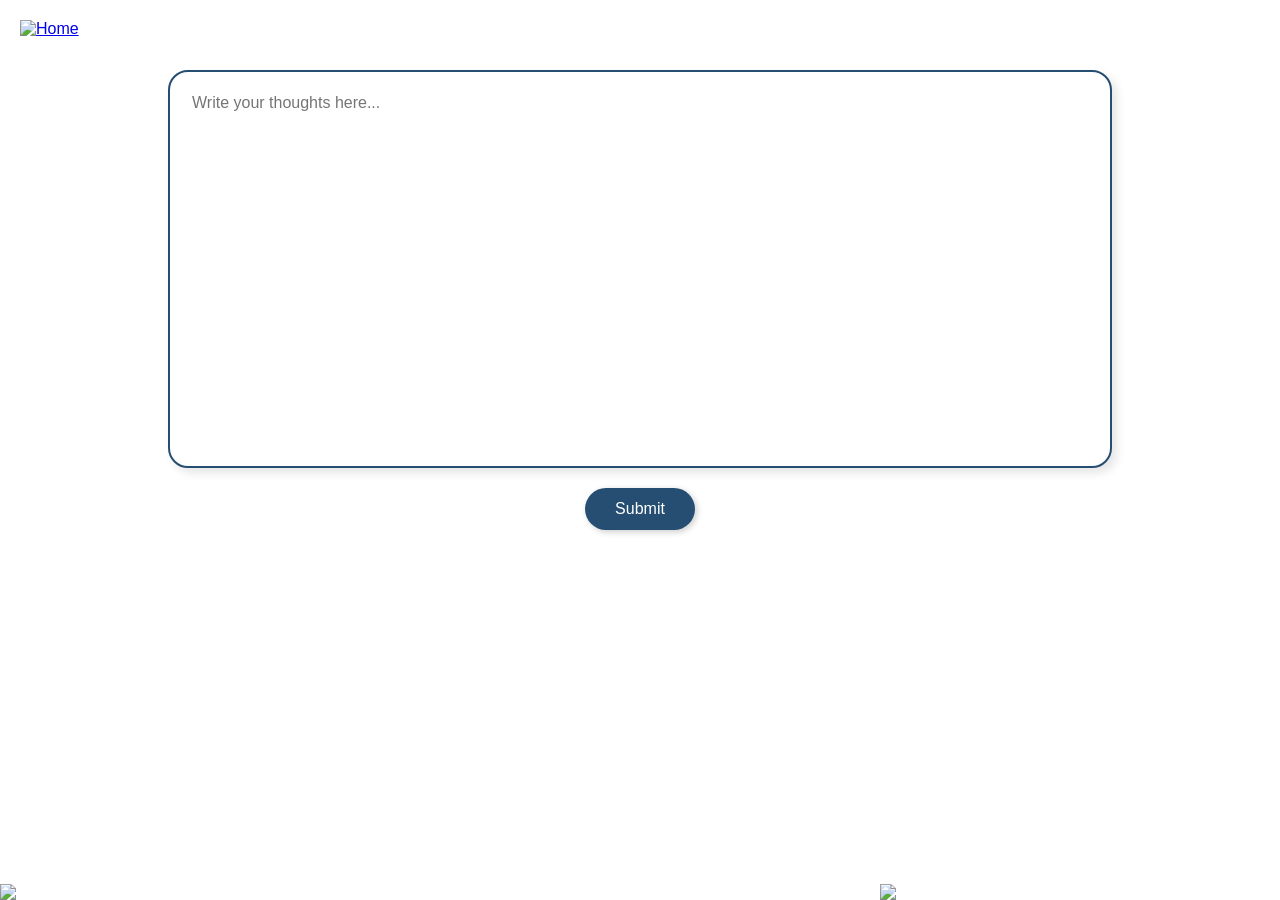
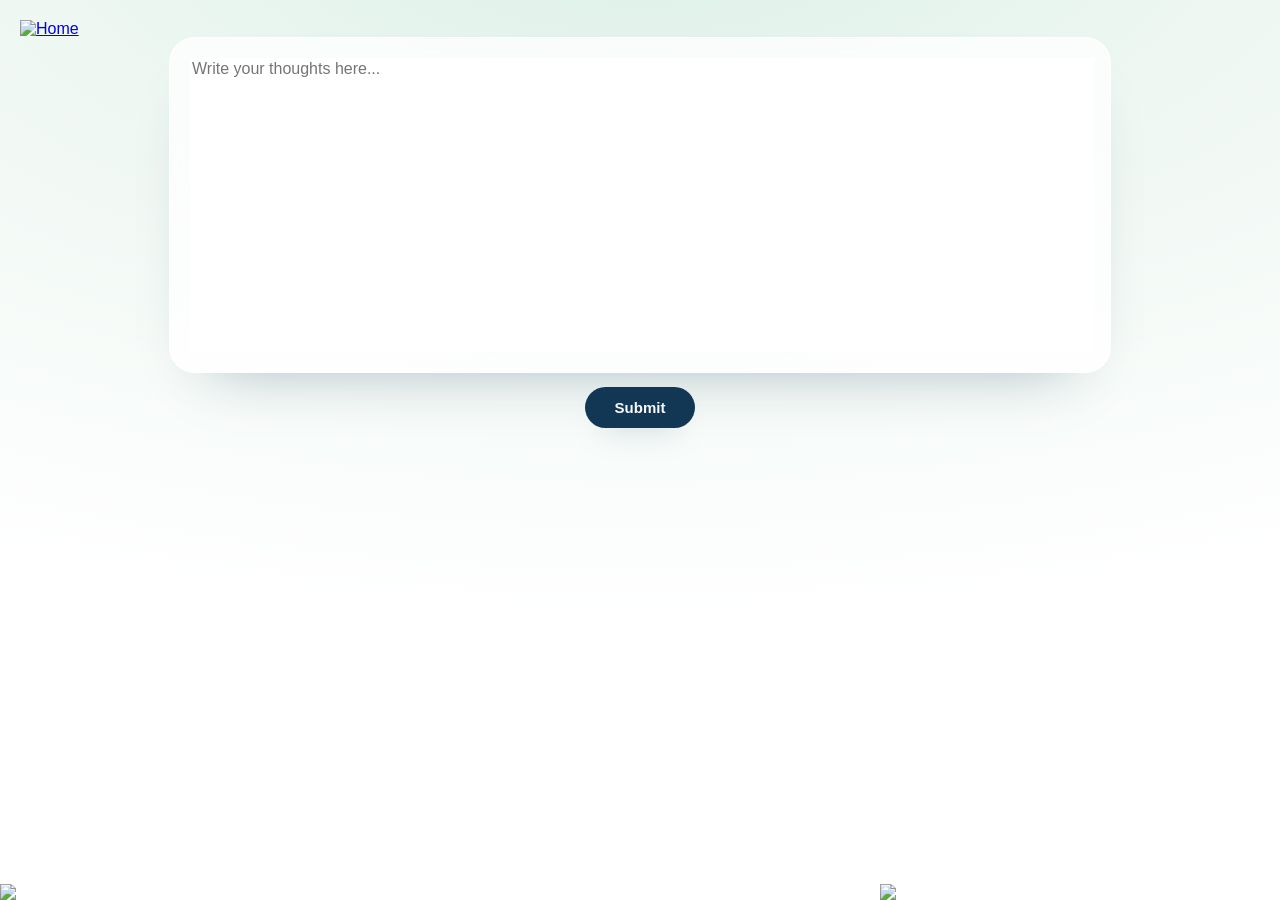

add delete, search, bookmarks, photo attach, forgot password, persistent chat, UI polish

--- a/journal/journal.css
+++ b/journal/journal.css
@@ -5,44 +5,47 @@
 
 body {
   margin: 0;
-  font-family: 'Montserrat', sans-serif;
-  background-color: white;
-  position: relative;
+  font-family: 'Nunito', 'Montserrat', sans-serif;
+  background: radial-gradient(120% 80% at 50% -10%, #DBF0E7 0%, #EEF7F2 40%, #fff 100%);
   min-height: 100vh;
+  position: relative;
   overflow-x: hidden;
 }
 
 .container {
   text-align: center;
-  padding: 40px 20px 120px;
+  padding: 16px 20px 120px;
   position: relative;
   min-height: 100vh;
   box-sizing: border-box;
 }
 
 .title {
-  font-family: 'Chloe', serif;
+  font-family: 'DM Serif Display', 'Chloe', serif;
   font-size: 32px;
-  color: #254e72;
-  margin-bottom: 30px;
+  font-weight: 400;
+  color: #133855;
+  margin-bottom: 6px;
 }
 
 .entry-box {
   width: 90%;
   max-width: 900px;
   margin: 0 auto;
-  background: white;
-  border: 2px solid #254e72;
-  border-radius: 20px;
+  background: rgba(255, 255, 255, 0.75);
+  backdrop-filter: blur(20px);
+  -webkit-backdrop-filter: blur(20px);
+  border: 1px solid rgba(255, 255, 255, 0.9);
+  border-radius: 26px;
   padding: 20px;
-  box-shadow: 5px 5px 10px rgba(0, 0, 0, 0.1);
+  box-shadow: 0 30px 60px -40px rgba(19, 56, 85, 0.4);
   display: flex;
   flex-direction: column;
 }
 
 textarea {
   width: 100%;
-  height: 350px;
+  height: 290px;
   border: none;
   resize: none;
   font-size: 16px;
@@ -63,7 +66,11 @@ textarea {
   display: flex;
   align-items: center;
   gap: 8px;
+  opacity: 0.65;
+  transition: opacity 0.2s;
 }
+
+.entry-box:hover .footer-left { opacity: 1; }
 
 .footer-icon {
   width: 28px;
@@ -88,20 +95,110 @@ textarea {
 #word-count {
   font-size: 11.5px;
   color: #6b8caa;
-  font-family: 'Montserrat', sans-serif;
+  font-family: 'Nunito', 'Montserrat', sans-serif;
+  display: inline-flex;
+  align-items: center;
+  gap: 5px;
+}
+
+.autosave-dot {
+  width: 6px;
+  height: 6px;
+  border-radius: 50%;
+  background: #82C7A1;
+  display: none;
+}
+
+.autosave-dot.show { display: inline-block; }
+
+/* Journal subtitle: time + page count */
+.journal-subtitle {
+  font: 500 11.5px 'Nunito', 'Montserrat', sans-serif;
+  letter-spacing: 0.18em;
+  text-transform: uppercase;
+  color: #6b8caa;
+  text-align: center;
+  margin: 0 0 4px;
+}
+
+/* Breathing pulse */
+.breathing-pulse {
+  width: 64px;
+  height: 64px;
+  border-radius: 50%;
+  background: radial-gradient(circle, rgba(199, 232, 220, 0.95), rgba(199, 232, 220, 0) 70%);
+  margin: 0 auto 8px;
+  animation: breath-pulse 6s ease-in-out infinite;
+  pointer-events: none;
+}
+
+@keyframes breath-pulse {
+  0%, 100% { transform: scale(0.85); opacity: 0.55; }
+  50%       { transform: scale(1.05); opacity: 0.95; }
+}
+
+/* Top-right pills */
+.top-pills {
+  position: fixed;
+  top: 18px;
+  right: 20px;
+  display: flex;
+  align-items: center;
+  gap: 8px;
+  z-index: 100;
+}
+
+.mood-stamp {
+  background: #FCE8D4;
+  border: 1.5px dashed #F8DCC5;
+  color: #133855;
+  padding: 5px 14px;
+  border-radius: 8px;
+  font: 700 11px 'Nunito', sans-serif;
+  letter-spacing: 0.1em;
+  text-transform: uppercase;
+  transform: rotate(-2deg);
+  display: inline-block;
+}
+
+.streak-pill {
+  display: inline-flex;
+  align-items: center;
+  gap: 6px;
+  padding: 6px 12px;
+  border-radius: 999px;
+  background: rgba(255, 255, 255, 0.65);
+  border: 1px solid #C7E8DC;
+  font: 600 11.5px 'Nunito', sans-serif;
+  color: #133855;
+}
+
+.streak-dot {
+  width: 7px;
+  height: 7px;
+  border-radius: 50%;
+  background: #82C7A1;
+  flex-shrink: 0;
 }
 
 .submit-button {
-  margin-top: 20px;
-  background-color: #254e72;
+  margin-top: 14px;
+  background-color: #133855;
   color: white;
   padding: 12px 30px;
   border: none;
-  border-radius: 25px;
-  font-size: 16px;
-  font-family: 'Montserrat', sans-serif;
+  border-radius: 999px;
+  font-size: 15px;
+  font-family: 'Nunito', 'Montserrat', sans-serif;
+  font-weight: 600;
   cursor: pointer;
-  box-shadow: 2px 2px 6px rgba(0,0,0,0.2);
+  box-shadow: 0 16px 28px -18px rgba(19, 56, 85, 0.5);
+  transition: transform 0.15s ease, box-shadow 0.15s ease;
+}
+
+.submit-button:hover {
+  transform: translateY(-1px);
+  box-shadow: 0 20px 32px -16px rgba(19, 56, 85, 0.6);
 }
 
 /* Floating success message */
@@ -224,6 +321,51 @@ textarea {
   height: 40px;
   cursor: pointer;
 }
+
+/* Image preview */
+.img-preview-area {
+  display: none;
+  position: relative;
+  padding: 10px 0 12px;
+  border-bottom: 1px solid #f0f2f0;
+  margin-bottom: 6px;
+}
+
+.img-preview-area.show { display: block; }
+
+.img-preview {
+  max-height: 180px;
+  max-width: 100%;
+  border-radius: 12px;
+  object-fit: contain;
+  display: block;
+}
+
+.img-remove-btn {
+  position: absolute;
+  top: 6px;
+  right: 4px;
+  width: 22px;
+  height: 22px;
+  border-radius: 50%;
+  background: rgba(19, 56, 85, 0.55);
+  border: none;
+  color: #fff;
+  font-size: 16px;
+  line-height: 1;
+  cursor: pointer;
+  display: flex;
+  align-items: center;
+  justify-content: center;
+  padding: 0;
+  transition: background 0.15s;
+}
+
+.img-remove-btn:hover { background: rgba(19, 56, 85, 0.8); }
+
+/* Bookmark active state */
+#bookmark-btn.bookmarked { color: #133855; }
+#bookmark-btn.bookmarked #bookmark-icon { fill: #133855; }
 
 /* Voice result card */
 .voice-result-card {
